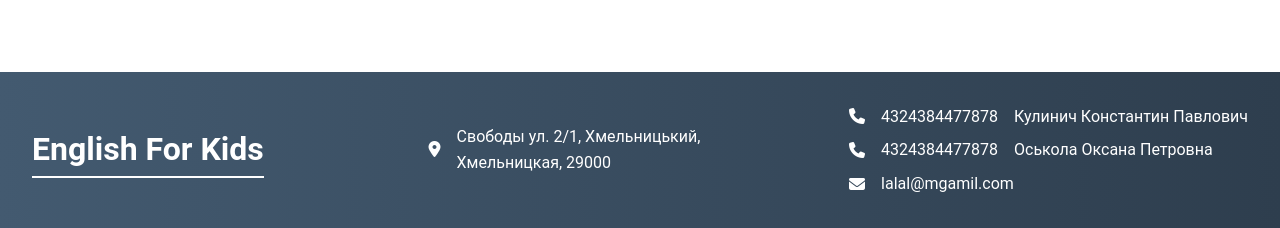
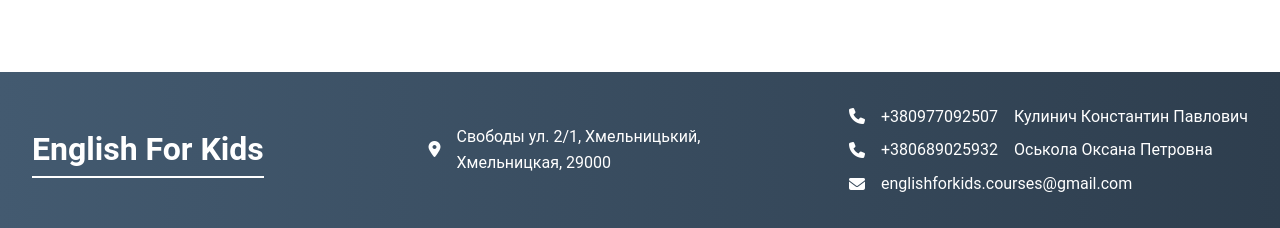
Before and after one commit to irinakulinich3712/english_for_kids, a Django app: page / in a window 1280 px wide. Shown: the part 3525-3753 px from the top of the page. Run offline with Django 3.2, Linux system fonts and the light colour scheme; data that the repository does not hold is empty; parts of the project's set-up code (start-up, migrations or seed data) failed here and were passed over; some libraries are stand-ins or nearby versions.

Commit message:
Update contacts

```diff
--- a/main/templates/main/index.html
+++ b/main/templates/main/index.html
@@ -3,17 +3,13 @@
 {% load static %}
 {% block content %}
     <div class="home-container">
-       <!-- LOGO AND MENU -->
         <header class='home-header' id="header">
             <nav class="navbar">
                 <div class="navbar__top">
                   <h2>English For Kids</h2>
-                  <!-- <div class="navbar__login-block"> -->
                   <a target="_blank" class="auth-btn" href="{% url 'login' %}" >Login</a>
-                  <!-- </div>  -->
                 </div>
                 <div class="navbar__content">
-                    <!-- <h2 class="navbar__logo">English For Kids</h2> -->
                     <ul class="navbar__menu-list">
                         <div class="navbar__icon navbar__icon-cancel-btn">
                             <i class="fas fa-times"></i>
@@ -38,10 +34,6 @@
                         </li>
                         <div class="bubble"></div>
                     </ul>
-
-                    <!-- <div class="navbar__login-block">
-                      <a class="login-btn" href="/login">Login</a>
-                    </div>     -->
                 </div>
                 <div class="navbar__icon navbar__icon-menu-btn">
                   <i class=" fas fa-bars"></i>
@@ -52,14 +44,9 @@
             </nav>
         </header>
 
-
-    <!-- LOGO AND MENU END -->
-    <!-- INTRO PAGE -->
-
         <main>
           <div class="main-container">
             <section id="about" class="about detector">
-                <!-- <div class="top-right-gradient"></div> -->
                     <div class="about__left-block">
                         <h1>Кто мы</h1>
                         <p>
@@ -72,10 +59,8 @@
                         </a>
                     </div>
                     <div class="about__right-block">
-                        <!-- Insert Image here -->
                         <img class="main-block__img" src="{% static 'main/img/undraw_growth_analytics_8btt2.png' %}" alt="image">
                     </div>
-                <!-- <div class="bottom-left-gradient"></div> -->
             </section>
             <section id="news" class="slider">
                 <h1>Recent announcements</h1>
@@ -317,18 +302,18 @@
                         <div class="footer__phonemail">
                             <div>
                                 <i class="fas fa-phone"></i>
-                                <p>4324384477878</p>
+                                <p>+380977092507</p>
                                 <p>Кулинич Константин Павлович</p>
 
                             </div>
                             <div>
                                 <i class="fas fa-phone"></i>
-                                <p>4324384477878</p>
+                                <p>+380689025932</p>
                                 <p>Оськола Оксана Петровна</p>
                             </div>
                             <div>
                             <i class="fas fa-envelope"></i>
-                            <p><a href="#">lalal@mgamil.com</a></p>
+                            <p><a>englishforkids.courses@gmail.com</a></p>
                         </div>
                         </div>
 
```
